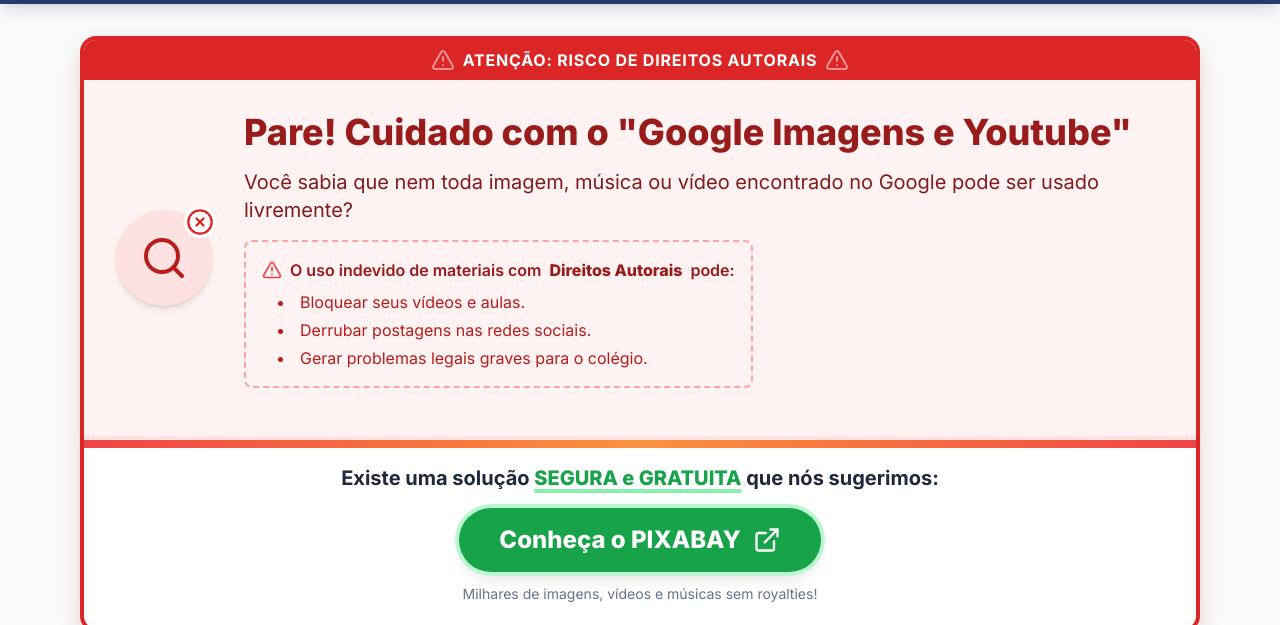
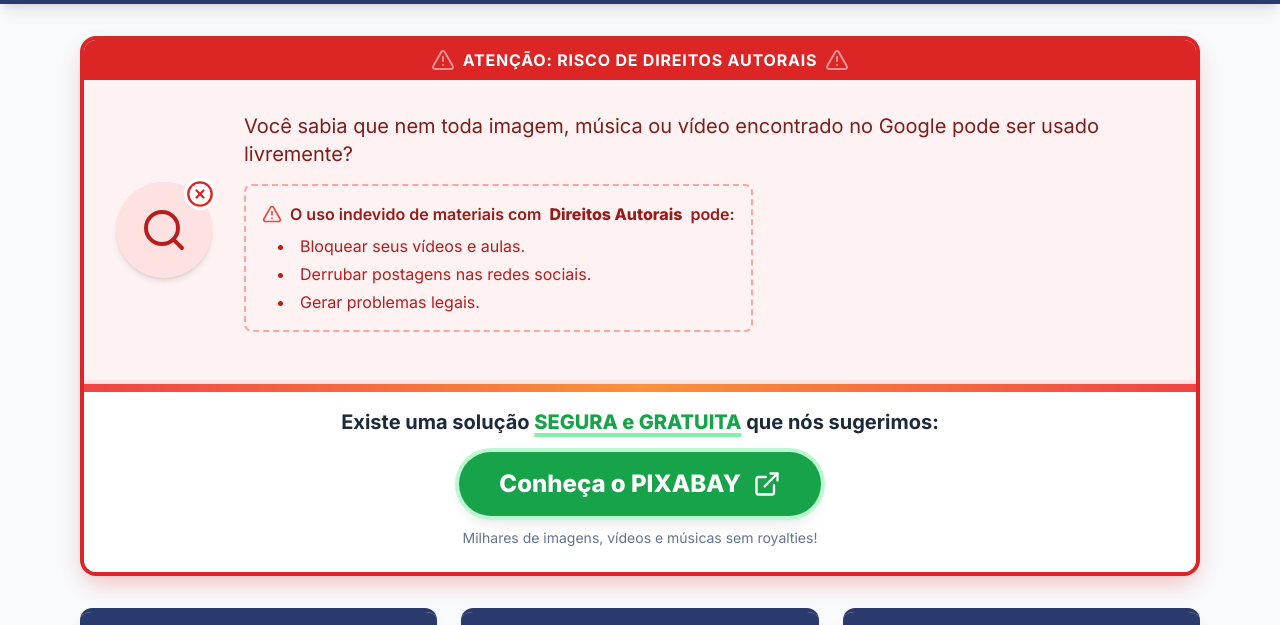
Before and after one commit to CarbonellGit/infrografico-royalites, a plain HTML site: page index.html in a window 1280 px wide. Shown: the part 104-729 px from the top of the page. Drawn offline with nearby package versions, Linux system fonts and the light colour scheme.

Commit message:
Remove specific warning about legal issues

```diff
--- a/index.html
+++ b/index.html
@@ -124,9 +124,6 @@
 
                 <!-- Text Content -->
                 <div class="flex-1 text-center md:text-left">
-                    <h2 class="text-3xl md:text-4xl font-extrabold mb-4 leading-tight text-alert-title">
-                        Pare! Cuidado com o "Google Imagens e Youtube"
-                    </h2>
                     <p class="leading-relaxed text-lg md:text-xl text-alert-text">
                         Você sabia que nem toda imagem, música ou vídeo encontrado no Google pode ser usado livremente?
                     </p>
@@ -138,7 +135,7 @@
                         <ul class="mt-2 space-y-1 text-red-700 list-disc list-inside pl-4">
                             <li>Bloquear seus vídeos e aulas.</li>
                             <li>Derrubar postagens nas redes sociais.</li>
-                            <li>Gerar problemas legais graves para o colégio.</li>
+                            <li>Gerar problemas legais.</li>
                         </ul>
                     </div>
                 </div>
```
